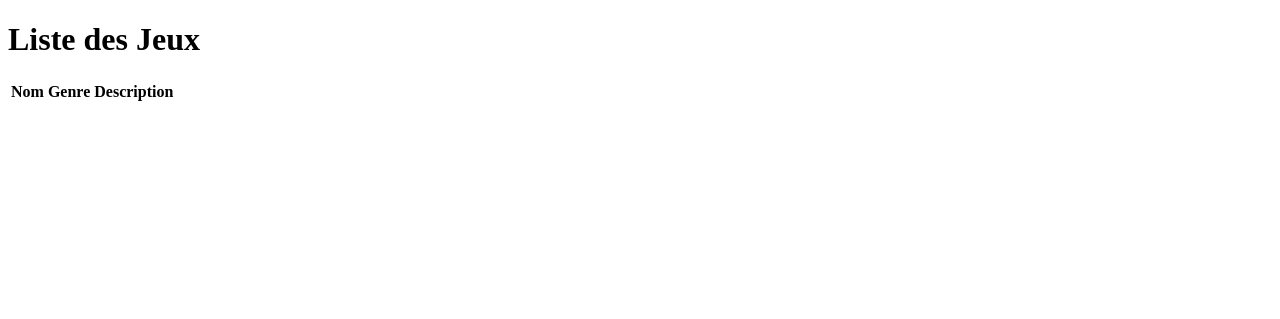
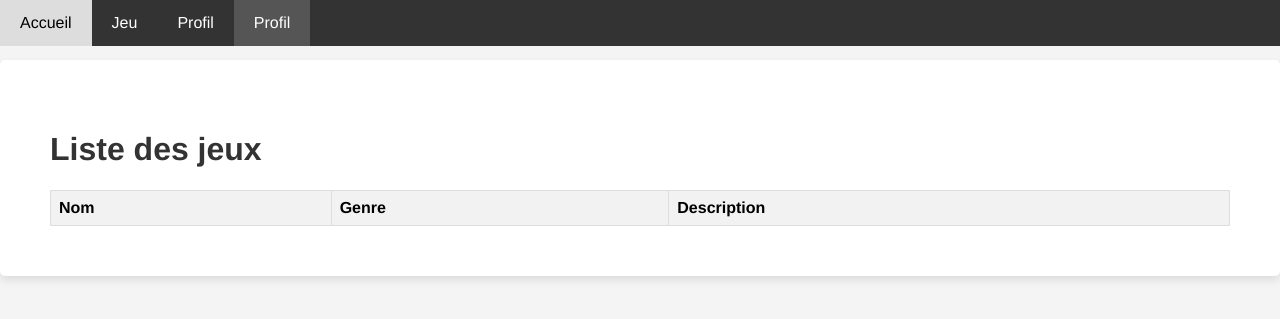
Before and after one commit to ThomasAlvarezRodriguez/FullStackE5, a Django app: page /jeux/ in a window 1280 px wide. Shown: the top 319 px of the page. Run offline with Django 4.2, Linux system fonts and the light colour scheme; data that the repository does not hold is empty.

Commit message:
liste jeux

```diff
--- a/App_Checklist/static/css/style.css
+++ b/App_Checklist/static/css/style.css
@@ -105,3 +105,25 @@ h1 {
         min-width: 100%;
     }
 }
+table {
+    width: 100%;
+    border-collapse: collapse;
+}
+
+th, td {
+    border: 1px solid #ddd;
+    padding: 8px;
+    text-align: left;
+}
+
+th {
+    background-color: #f2f2f2;
+}
+
+tr:nth-child(even) {
+    background-color: #f9f9f9;
+}
+
+tr:hover {
+    background-color: #f1f1f1;
+}
--- /dev/null
+++ b/App_Checklist/templates/base.html
@@ -0,0 +1,20 @@
+<!DOCTYPE html>
+<html lang="fr">
+<head>
+    {% load static %}
+    <meta charset="UTF-8">
+    <link rel="stylesheet" type="text/css" href="{% static 'css/style.css' %}">
+    <title>{% block title %}Titre par défaut{% endblock %}</title>
+</head>
+<body>
+    <div class="menu-bar">
+        <a href="{% url 'home' %}" {% if request.resolver_match.url_name == 'home' %}class="active"{% endif %}>Accueil</a>
+        <a href="{% url 'game' %}" {% if request.resolver_match.url_name == 'game' %}class="active"{% endif %}>Jeu</a>
+        <a href="{% url 'profile' %}" {% if request.resolver_match.url_name == 'profile' %}class="active"{% endif %}>Profil</a>
+        <a href="{% url 'jeux_list' %}" {% if request.resolver_match.url_name == 'jeux_list' %}class="active"{% endif %}>Profil</a>
+
+    </div>
+    {% block content %}
+    {% endblock %}
+</body>
+</html>
--- a/App_Checklist/templates/jeux_list.html
+++ b/App_Checklist/templates/jeux_list.html
@@ -1,11 +1,10 @@
-<!DOCTYPE html>
-<html lang="en">
-<head>
-    <meta charset="UTF-8">
-    <title>Liste des Jeux</title>
-</head>
-<body>
-    <h1>Liste des Jeux</h1>
+{% extends 'base.html' %}
+
+{% block title %}Liste des jeux{% endblock %}
+
+{% block content %}
+    <div class="content">
+        <h1>Liste des jeux</h1>
         <table>
             <thead>
                 <tr>
@@ -24,5 +23,5 @@
                 {% endfor %}
             </tbody>
         </table>
-</body>
-</html>
+    </div>
+{% endblock %}
```
Also changed, not shown: App_Checklist/templates/game.html (+7 -17 lines), App_Checklist/templates/home.html (+7 -17 lines), App_Checklist/templates/profile.html (+9 -19 lines). Lines whose indentation alone changed are shown as unchanged.
